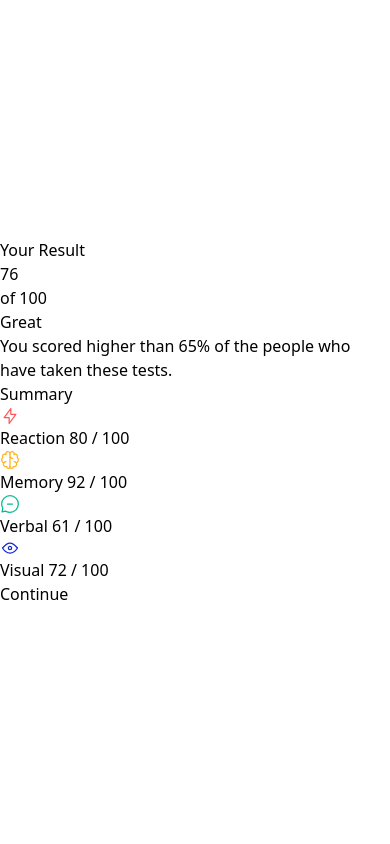
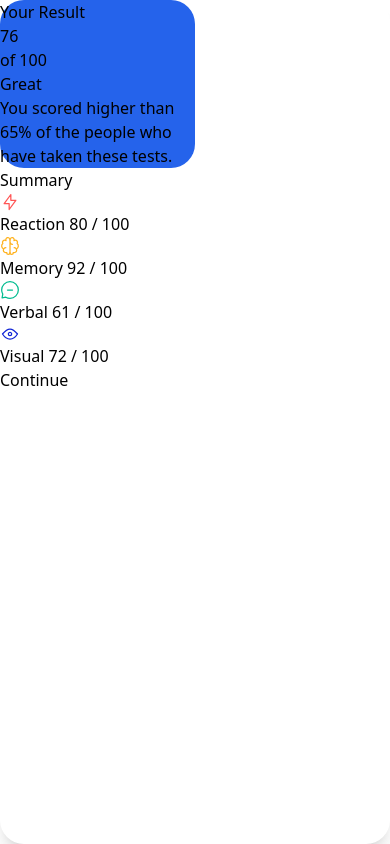
Before and after one commit to Noam-Bahar/results-summary-component-main, a website with bundled scripts: page index.html in a window 390 px wide. Built offline with nearby package versions, Linux system fonts and the light colour scheme.

Commit message:
feat: add basic layout styles, basic responsiveness

```diff
--- a/index.html
+++ b/index.html
@@ -29,8 +29,10 @@
     </style>
   </head>
   <body class="w-screen h-screen flex justify-center items-center">
-    <article>
-      <section>
+    <article
+      class="max-sm:w-full max-sm:h-full flex max-sm:flex-col rounded-3xl shadow-xl"
+    >
+      <section class="w-1/2 rounded-3xl bg-blue-600">
         <h2>Your Result</h2>
         <div>
           <h3>76</h3>
@@ -41,7 +43,7 @@
           You scored higher than 65% of the people who have taken these tests.
         </p>
       </section>
-      <section>
+      <section class="w-1/2">
         <h2>Summary</h2>
         <div id="summaryCategoriesDiv"></div>
         <button
```
Also changed, not shown: output.css.
